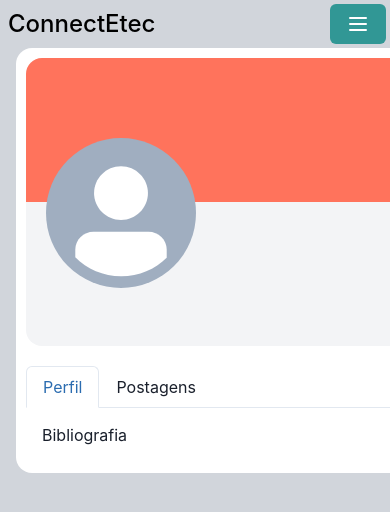
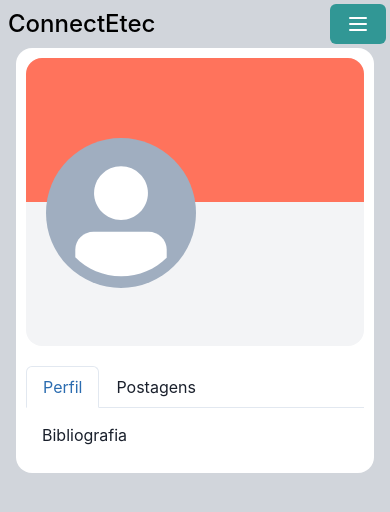
Before and after one commit to ferreiraalan13/ConnectEtec, a React (Vite) app: page /homePerfil in a window 390 px wide. Shown: the top 512 px of the page. Built offline with nearby package versions, Linux system fonts and the light colour scheme; no server answers; sample sign-in values are in the browser's storage.

Commit message:
ajustes tela mobile

```diff
--- a/src/components/Perfil.tsx
+++ b/src/components/Perfil.tsx
@@ -20,13 +20,13 @@ export default function Perfil() {
     <Box
       className="flex flex-col gap-5"
       bg="white"
-      w="800px"
+      maxW="800px"
       h=""
       padding="10px"
       borderRadius={"16px"}
       marginLeft={""}
     >
-      <div className="w-[780px] h-72 bg-gray-100 rounded-2xl">
+      <div className="w-[full] h-72 bg-gray-100 rounded-2xl">
         <div className="w-full h-36">
           <img
             src={Banner}
--- a/src/pages/perfil/HomePerfilMobile.tsx
+++ b/src/pages/perfil/HomePerfilMobile.tsx
@@ -1,8 +1,7 @@
 import { Box, Container } from "@chakra-ui/react";
 
 import DrawerExample from "../../components/DrawerExample";
-import ConfigPerfil from '../edit-perfil/AlterarFotoPerfil'
-import AlterarDados from '../edit-perfil/AlterarDados'
+
 import Perfil from "../../components/Perfil";
 
 export default function HomePerfilMobile() {
```
